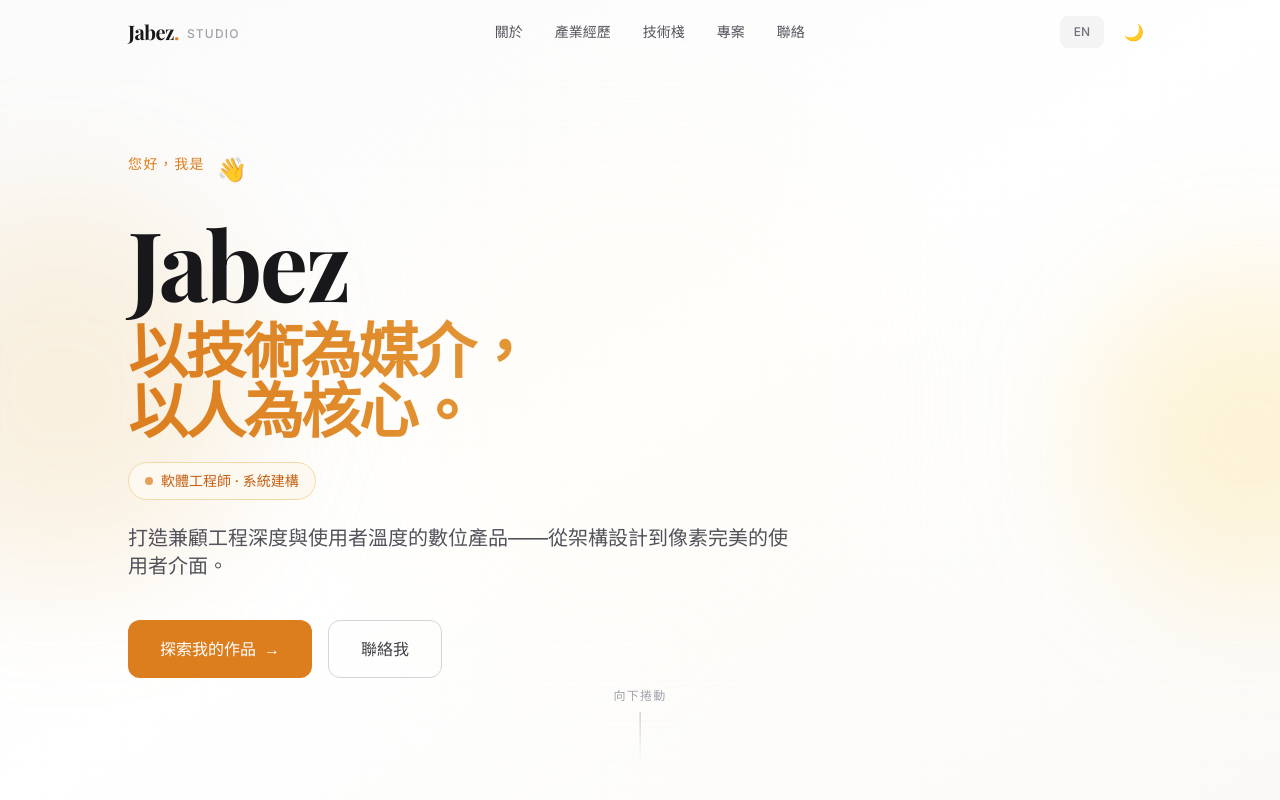
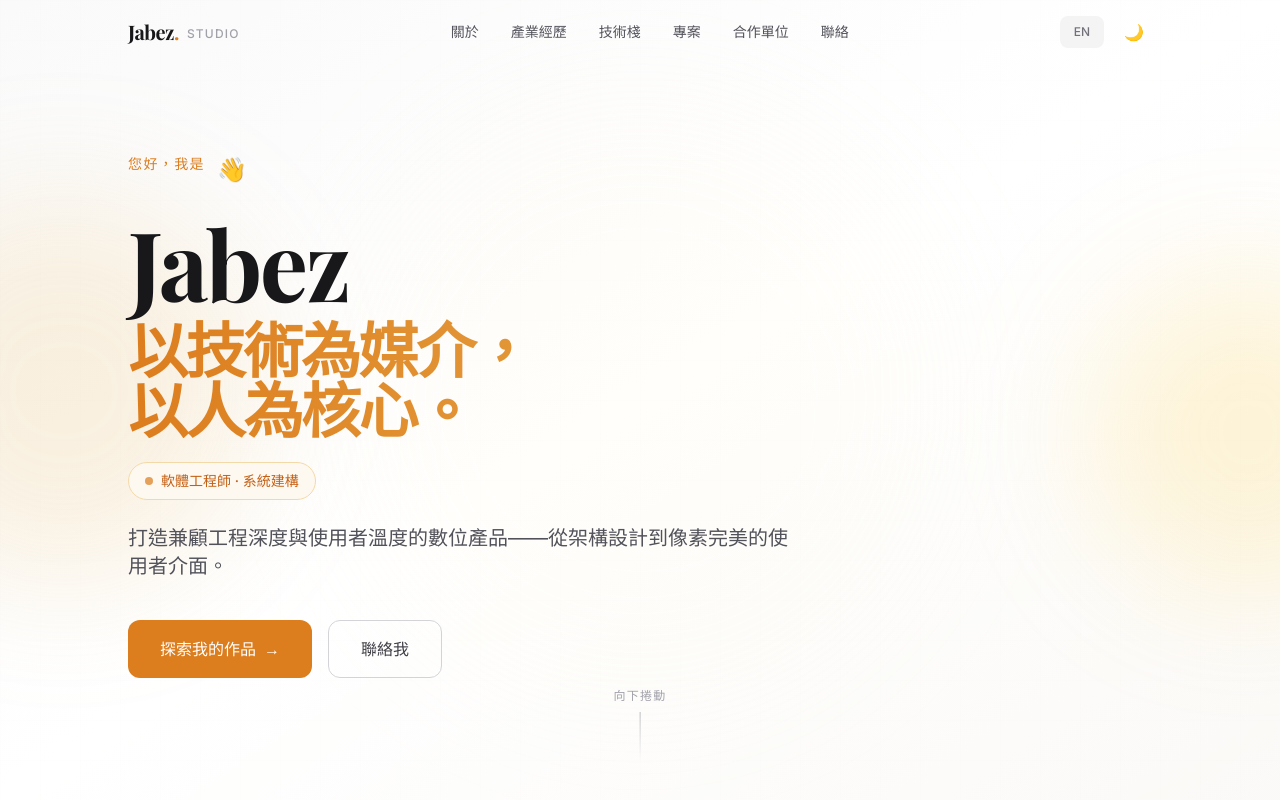
Before and after one commit to tietunghuat/jabez-studio-web, a Nuxt app: page / in a window 1280 px wide. Shown: the top 800 px of the page. Built offline with nearby package versions, Linux system fonts and the light colour scheme; a web font is replaced by a local one.

Commit message:
feat: 補上client在 nav 裡面的button

```diff
--- a/components/AppNavbar.vue
+++ b/components/AppNavbar.vue
@@ -13,6 +13,7 @@ const navItems = [
   { key: "experience" },
   { key: "stack" },
   { key: "projects" },
+  { key: "clients" },
   { key: "contact" },
 ];
 
--- a/i18n/locales/en-US.json
+++ b/i18n/locales/en-US.json
@@ -11,6 +11,7 @@
     "experience": "Experience",
     "stack": "Stack",
     "projects": "Projects",
+    "clients": "Clients",
     "contact": "Contact",
     "toggleDark": "Toggle dark mode",
     "toggleLight": "Toggle light mode"
@@ -30,7 +31,7 @@
     "title": "An engineer's mind,\na creator's heart.",
     "body1": "I'm Jabez, a software engineer specializing in full-stack development and cloud architecture. Over the years, I've worked across diverse industries, witnessing how technology transforms business — and learning that truly great software is the kind where users don't notice the technology at all.",
     "body2": "Jabez Studio is my commitment to every project: understand the problem, design the solution, deliver real value.",
-    "highlight1_value": "8+",
+    "highlight1_value": "4+",
     "highlight1_label": "Years Experience",
     "highlight2_value": "23+",
     "highlight2_label": "Projects Delivered",
--- a/i18n/locales/zh-TW.json
+++ b/i18n/locales/zh-TW.json
@@ -11,6 +11,7 @@
     "experience": "產業經歷",
     "stack": "技術棧",
     "projects": "專案",
+    "clients": "合作單位",
     "contact": "聯絡",
     "toggleDark": "切換深色模式",
     "toggleLight": "切換淺色模式"
```
